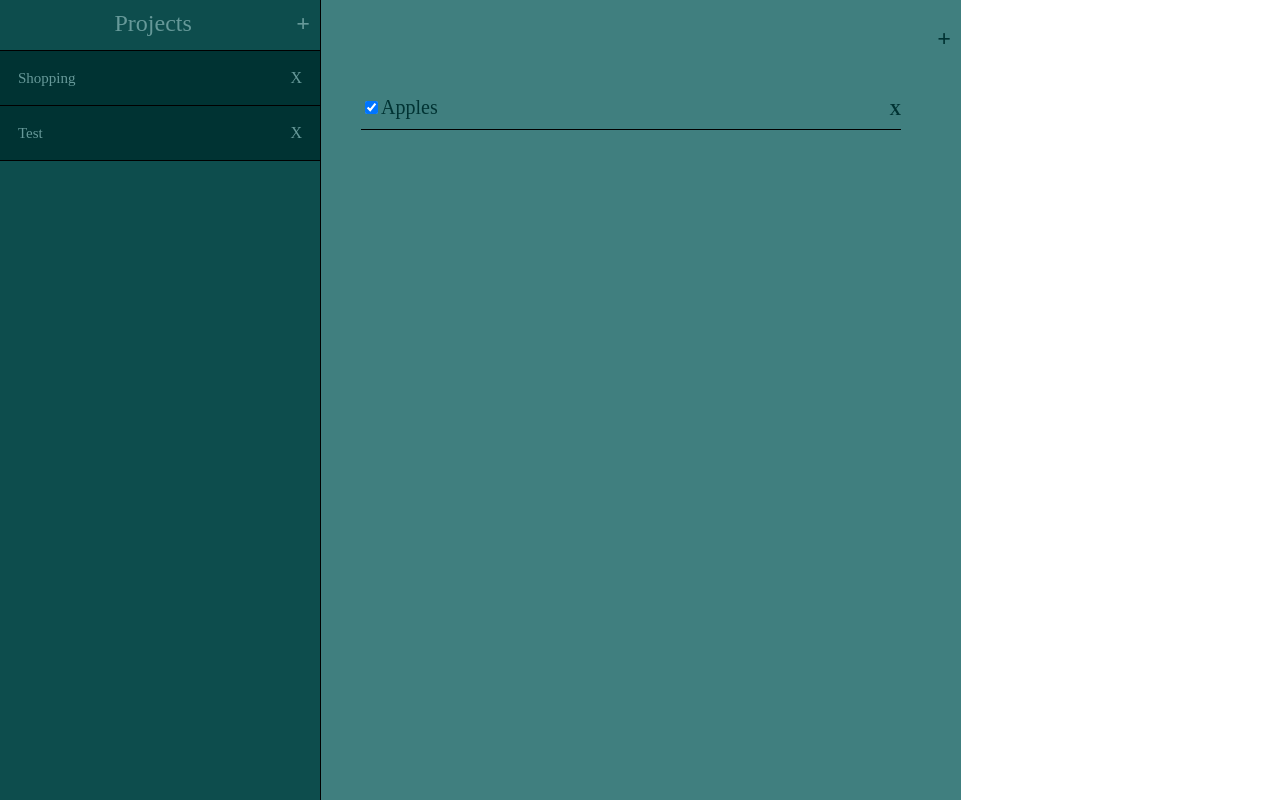
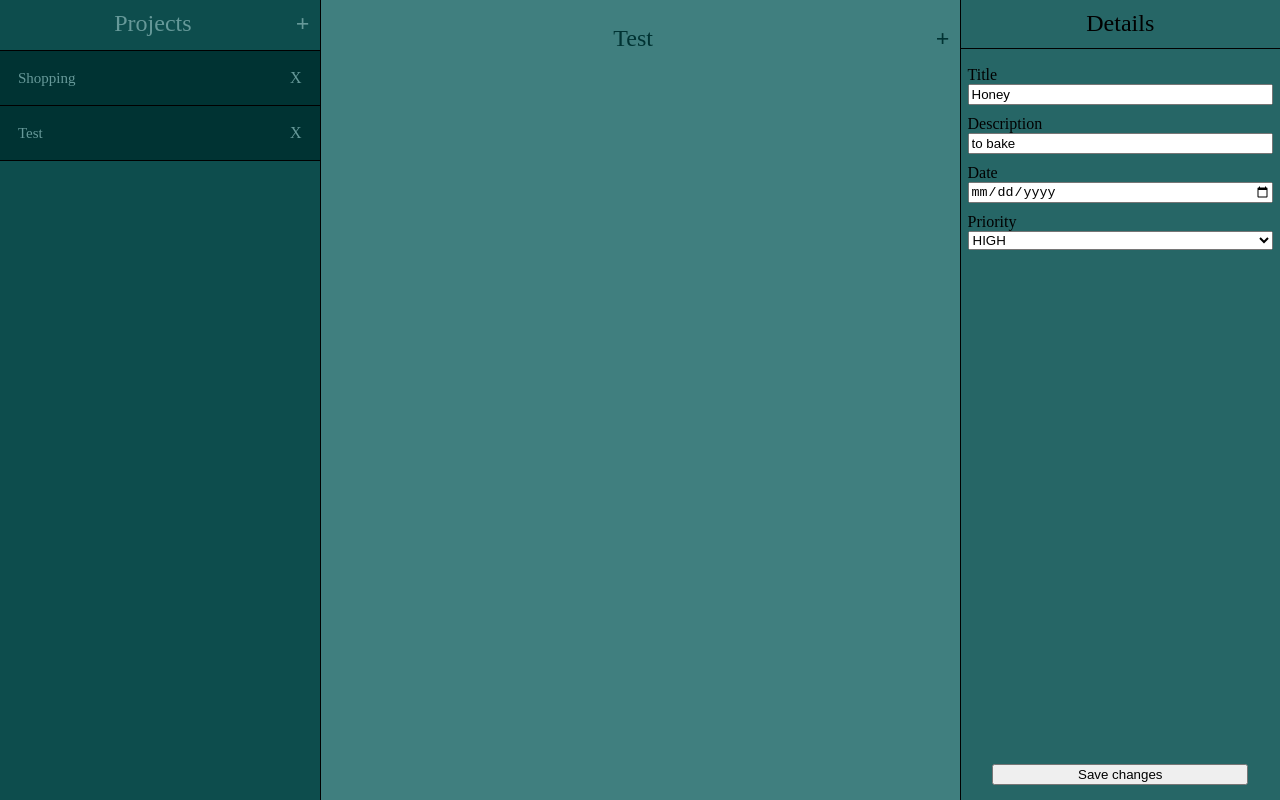
Before and after one commit to diballesteros/odinprojecttodolist, a website built with webpack: page dist/index.html in a window 1280 px wide. Both pictures are taken after a click on the checkbox 371 px from the left and 107 px from the top of the page. Built offline with nearby package versions, Linux system fonts and the light colour scheme.

Commit message:
check todo functionality, detail display when clicking todo and switching projects

```diff
--- a/main.css
+++ b/main.css
@@ -140,3 +140,57 @@ body {
 .modal .modal-button-group button {
     width: 30%;
 }
+
+.detail-container {
+    display: flex;
+    flex-flow: column nowrap;
+    height: 100%;
+    width: 25%;
+    background-color: #266666;
+    border-left: 1px solid black;
+
+}
+
+.detail-container .detail-title {
+    height: 30px;
+    width: 100%;
+    padding: 10px 0px;
+    font-size: 24px;
+    text-align: center;
+    border-bottom: 1px solid black;
+    margin-bottom: 10px;
+}
+
+.detail-container .detail-show-todo {
+    display: none;
+    flex-flow: column nowrap;
+    justify-content: space-between;
+    height: 100%;
+}
+
+.detail-container .detail-container-fields {
+    display: flex;
+    flex-flow: column nowrap;
+    padding: 7px;
+}
+
+.detail-container .detail-container-fields input{
+   margin-bottom: 10px;
+}
+
+.detail-container .detail-show-todo .detail-save {
+    width: 80%;
+    align-self: center;
+    margin: 10px 7px 15px 7px;
+}
+
+.detail-container .detail-no-todo {
+    display: flex;
+    align-items: center;
+    justify-content: center;
+    height: 100%;
+}
+
+.detail-container .detail-no-todo label {
+    font-size: 24px;
+}
--- a/package.json
+++ b/package.json
@@ -17,7 +17,7 @@
   },
   "homepage": "https://github.com/diballesteros/odinprojecttodolist#readme",
   "devDependencies": {
-    "webpack": "^4.41.2",
+    "webpack": "^4.41.3",
     "webpack-cli": "^3.3.10"
   }
 }
--- a/src/index.js
+++ b/src/index.js
@@ -15,11 +15,27 @@ newProjectTwo.todoArray.push(newTodoTwo);
 Projects.projectList.push(newProject);
 Projects.projectList.push(newProjectTwo);
 
-ProjectsTabs.renderProjects(Projects.projectList);
+Projects.projectList[1].defaultStatus = true;
 
-TodoDisplay.renderTodos(newProject.todoArray);
+(() => {
+    if (typeof Projects.projectList == "undefined" || Projects.projectList.length === 0) {
+        const defaultProject = new Project('Default');
+        defaultProject.show = true;
+        Projects.selectedProject = defaultProject.getTitle();
+        Projects.projectList.push(defaultProject);
+        TodoDisplay.renderTodos(defaultProject.todoArray);
+    }
+    else {
+        const projectToShow = Projects.findProjectToShow();
 
-Projects.selectedProject = newProject.getTitle();
+        Projects.selectedProject = projectToShow.getTitle();
+
+        TodoDisplay.renderTodos(projectToShow.todoArray);
+    }
+
+    ProjectsTabs.renderProjects(Projects.projectList);
+}
+)()
 
 // http://paletton.com/#uid=13i0u0kllllaFw0g0qFqFg0w0aF
 // https://trello.com/b/KLitacBP/todo-list
--- a/src/project/project.js
+++ b/src/project/project.js
@@ -1,12 +1,13 @@
 const Project = function (title) {
-    let defaultStatus = false;
+    let show = false;
     let todoArray = [];
 
     const getTitle = () => title;
 
     return {
         getTitle,
-        todoArray
+        todoArray,
+        show
     }
 }
 
--- a/src/project/projects.dom.js
+++ b/src/project/projects.dom.js
@@ -1,5 +1,6 @@
 import { Projects } from './projects';
 import { TodoDisplay } from '../todo/todo.dom';
+import { TodoDetailDisplay } from '../todo/tododetail/todo_detail.dom';
 
 const ProjectsTabs = (() => {
 
@@ -19,6 +20,8 @@ const ProjectsTabs = (() => {
     document.getElementById('project-display').innerHTML = '';
 
     renderProjects(projectsToRender);
+
+    event.stopPropagation();
   };
 
   const switchProject = function () {
@@ -26,11 +29,11 @@ const ProjectsTabs = (() => {
 
     const index = id[id.length - 1];
 
-    const changeTitle = Projects.projectList[index].getTitle();
+    Projects.selectedProject  = Projects.projectList[index].getTitle();
 
     TodoDisplay.renderTodos(Projects.projectList[index].todoArray);
 
-    Projects.selectedProject = changeTitle;
+    TodoDetailDisplay.hideDetails();
   }
 
   const renderProjects = function (projects) {
--- a/src/project/projects.js
+++ b/src/project/projects.js
@@ -33,6 +33,15 @@ const Projects = (() => {
         }
     }
 
+    const findProjectToShow = function () {
+        for (let i = 0; i < projectList.length; i++) {
+            if (projectList[i].defaultStatus === true) {
+                return projectList[i];
+            }
+        }
+        return false;
+    }
+
     document.getElementById('addproject').addEventListener('click', addProject);
 
     return {
@@ -40,7 +49,8 @@ const Projects = (() => {
         selectedProject,
         addProject,
         removeProject,
-        findProject
+        findProject,
+        findProjectToShow
     }
 
 })();
--- a/src/todo/todo.dom.js
+++ b/src/todo/todo.dom.js
@@ -1,4 +1,5 @@
 import { Todos } from './todos';
+import { TodoDetailDisplay } from './tododetail/todo_detail.dom';
 import { Projects } from '../project/projects';
 
 const TodoDisplay = (() => {
@@ -6,7 +7,9 @@ const TodoDisplay = (() => {
     const addTodoElement = function (newTodo, project) {
         document.getElementById('todo-display').appendChild(createTodoElement(newTodo, project.todoArray.length - 1));
 
+        document.getElementById('todo-item-' + (project.todoArray.length - 1)).addEventListener('click', TodoDetailDisplay.showDetails);
         document.getElementById('todo-item-remove-' + (project.todoArray.length - 1)).addEventListener('click', removeTodoElement);
+        document.getElementById('todo-item-checkbox-' + (project.todoArray.length - 1)).addEventListener('change', removeTodoElement);
 
         closeAddTodoModal();
     }
@@ -17,6 +20,8 @@ const TodoDisplay = (() => {
         const todostoRender = Todos.removeTodo(id);
 
         renderTodos(todostoRender);
+
+        event.stopPropagation();
     }
 
     const openAddTodoModal = function () {
@@ -35,10 +40,6 @@ const TodoDisplay = (() => {
         document.getElementById('todo-detail-modal').style.display = "none";
     }
 
-    const checkTodo = function () {
-
-    }
-
     const renderTodos = function (todos) {
         document.getElementById('todo-display').innerHTML = '';
 
@@ -49,7 +50,9 @@ const TodoDisplay = (() => {
         for (let i = 0; i < todos.length; i++) {
             todoDisplay.appendChild(createTodoElement(todos[i], i));
 
+            document.getElementById('todo-item-' + i).addEventListener('click', TodoDetailDisplay.showDetails);
             document.getElementById('todo-item-remove-' + i).addEventListener('click', removeTodoElement);
+            document.getElementById('todo-item-checkbox-' + i).addEventListener('change', removeTodoElement);
         }
     }
 
@@ -57,7 +60,7 @@ const TodoDisplay = (() => {
         let newTodoElement = document.createElement('li');
         newTodoElement.className = 'todo-item';
         newTodoElement.id = 'todo-item-' + index;
-        newTodoElement.innerHTML = '<div><input type="checkbox" id="todo-item-checkbox-"' + index + ' >' + todoItem.getTitle() +
+        newTodoElement.innerHTML = '<div><input type="checkbox" id="todo-item-checkbox-' + index + '" >' + todoItem.getTitle() +
             '</div><span class="removetodo" id="todo-item-remove-' + index + '">X</span>';
         return newTodoElement;
     }
--- a/src/todo/todo.js
+++ b/src/todo/todo.js
@@ -4,11 +4,20 @@ const Todo = function (title, description, dueDate, priority) {
     const getDueDate = () => dueDate;
     const getPriority = () => priority;
 
+    const setTitle = (newTitle) => title = newTitle;
+    const setDescription = (newDescription) => description = newDescription;
+    const setDueDate = (newDueDate) => dueDate = newDueDate;
+    const setPriority = (newPrioirity) => priority = newPrioirity;
+
     return {
         getTitle,
         getDescription,
         getDueDate,
-        getPriority
+        getPriority,
+        setTitle,
+        setDescription,
+        setDueDate,
+        setPriority
     }
 }
 
--- a/src/todo/tododetail/todo_detail.dom.js
+++ b/src/todo/tododetail/todo_detail.dom.js
@@ -0,0 +1,36 @@
+import { Projects } from '../../project/projects';
+
+const TodoDetailDisplay = (() => {
+
+    const showDetails = function () {
+        const id = event.target.id.split("-");
+
+        const project = Projects.findProject(Projects.selectedProject);
+
+        document.getElementById('detail-no-todo').style.display = "none";
+
+        document.getElementById('detail-show-todo').style.display ="flex";
+
+        document.getElementById('todo-detail-title').value = project.todoArray[id[id.length - 1]].getTitle();
+
+        document.getElementById('todo-detail-desc').value = project.todoArray[id[id.length - 1]].getDescription();
+
+        document.getElementById('todo-detail-date').value = project.todoArray[id[id.length - 1]].getDueDate();
+
+        document.getElementById('todo-detail-priority').value = project.todoArray[id[id.length - 1]].getPriority();
+    }
+
+    const hideDetails = function () {
+        document.getElementById('detail-no-todo').style.display = "flex";
+
+        document.getElementById('detail-show-todo').style.display = "none";
+    }
+
+    return {
+        showDetails,
+        hideDetails
+    }
+
+})();
+
+export { TodoDetailDisplay }
--- a/src/todo/todos.js
+++ b/src/todo/todos.js
@@ -3,6 +3,8 @@ import { TodoDisplay } from './todo.dom';
 import { Projects } from '../project/projects';
 
 const Todos = (() => {
+
+    let selectedTodo = '';
 
     const addTodo = function () {
         const title = document.getElementById('todo-add-title').value;
@@ -32,9 +34,14 @@ const Todos = (() => {
         return project.todoArray
     }
 
+    const editDetails = function () {
+
+    }
+
     document.getElementById('addtodo').addEventListener('click', addTodo);
 
     return {
+        selectedTodo,
         removeTodo
     }
 })();
```
Also changed, not shown: dist/index.html, dist/main.js, src/todo/tododetail/todo_detail.js (deleted), 1 other file.
